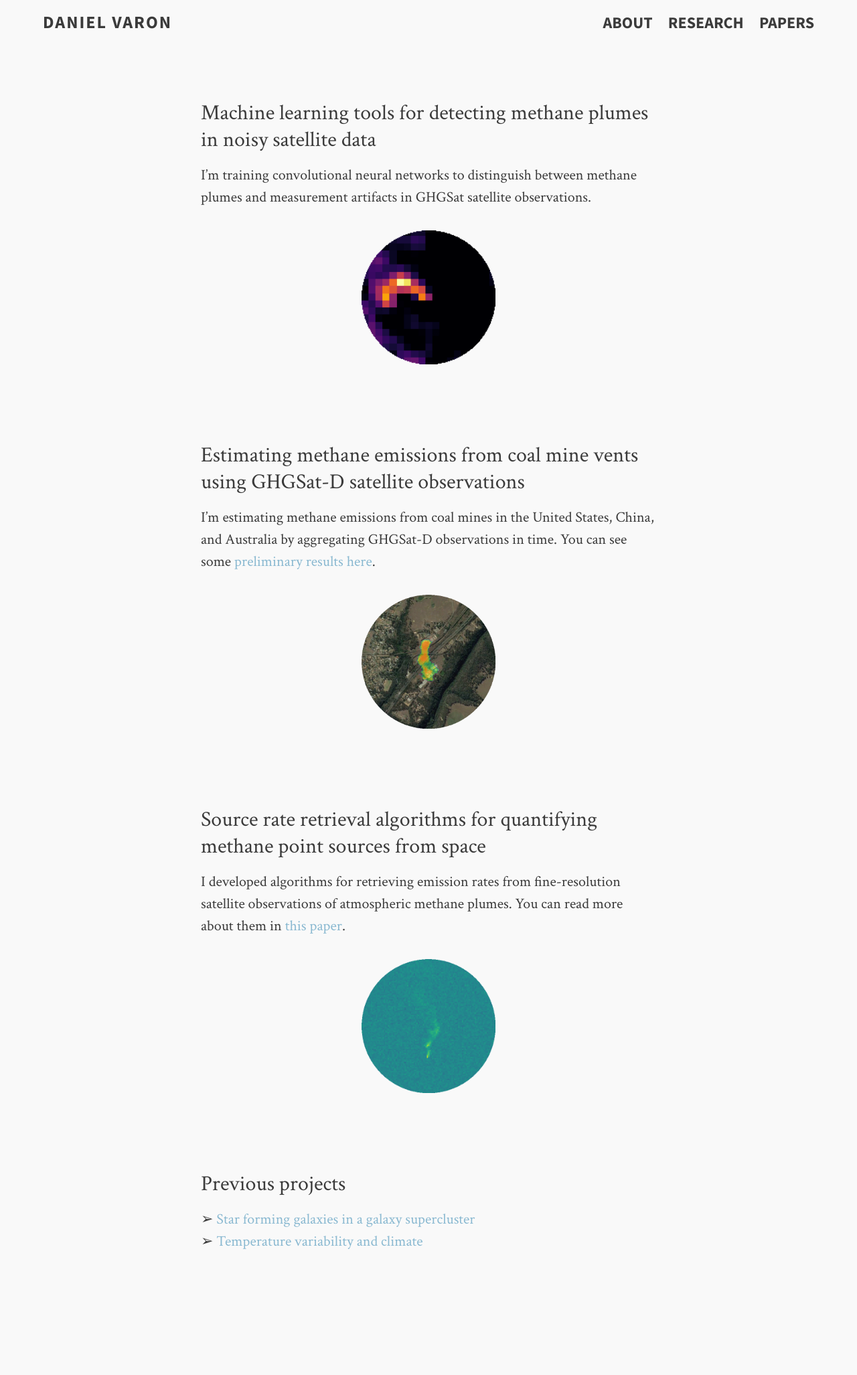
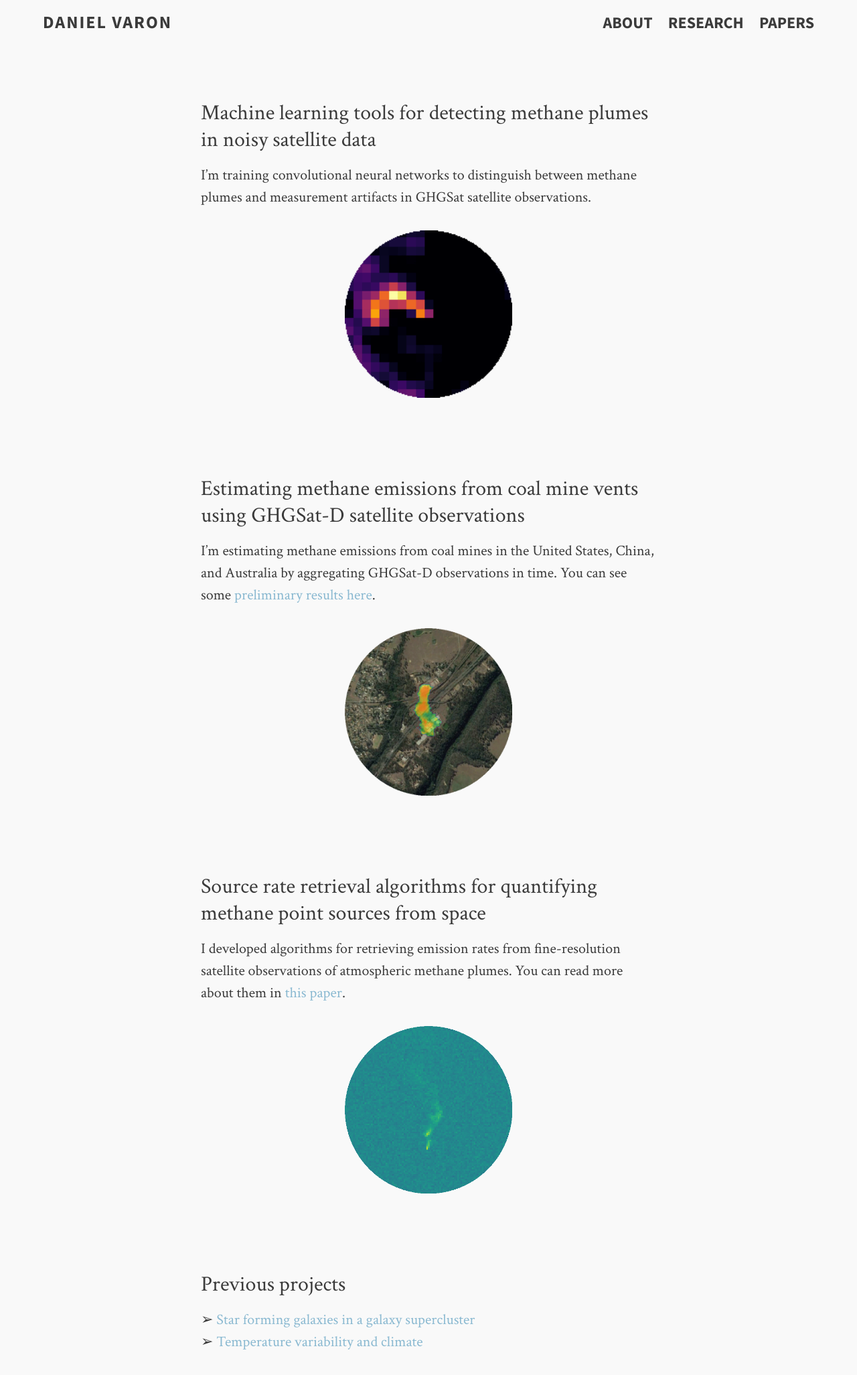
Before and after one commit to djvaron/djvaron.github.io, a Jekyll site: the page built from research.md, in a window 1280 px wide. Shown: the whole page at 67% size. Built offline with Jekyll 4.4.1, drawn with Linux system fonts in a browser that asks for light colours; before the commit the page ends 1903 px from its top, so only the background shows below that.

Commit message:
add thumbs to research

```diff
--- a/research.md
+++ b/research.md
@@ -9,7 +9,7 @@ tags: [daniel varon, methane, satellites, machine learning, emissions, research]
 
 I'm training convolutional neural networks to distinguish between methane plumes and measurement artifacts in GHGSat satellite observations.
 
-![thumb3](../images/thumb3_projects.png){:height="200px" width="200px"}
+![thumb3](../images/thumb3_projects.png){:height="250px" width="250px"}
 
 <br>
 
@@ -17,7 +17,7 @@ I'm training convolutional neural networks to distinguish between methane plumes
 
 I'm estimating methane emissions from coal mines in the United States, China, and Australia by aggregating GHGSat-D observations in time. You can see some [preliminary results here](https://www.ghgsat.com/data-products-analytics/analytics/).
 
-![thumb2](../images/thumb2_projects.png){:height="200px" width="200px"}
+![thumb2](../images/thumb2_projects.png){:height="250px" width="250px"}
 
 <br>
 
@@ -25,7 +25,7 @@ I'm estimating methane emissions from coal mines in the United States, China, an
 
 I developed algorithms for retrieving emission rates from fine-resolution satellite observations of atmospheric methane plumes. You can read more about them in [this paper](https://doi.org/10.5194/amt-11-5673-2018).
 
-![thumb1](../images/thumb1_projects.png){:height="200px" width="200px"}
+![thumb1](../images/thumb1_projects.png){:height="250px" width="250px"}
 
 <br>
 
```
